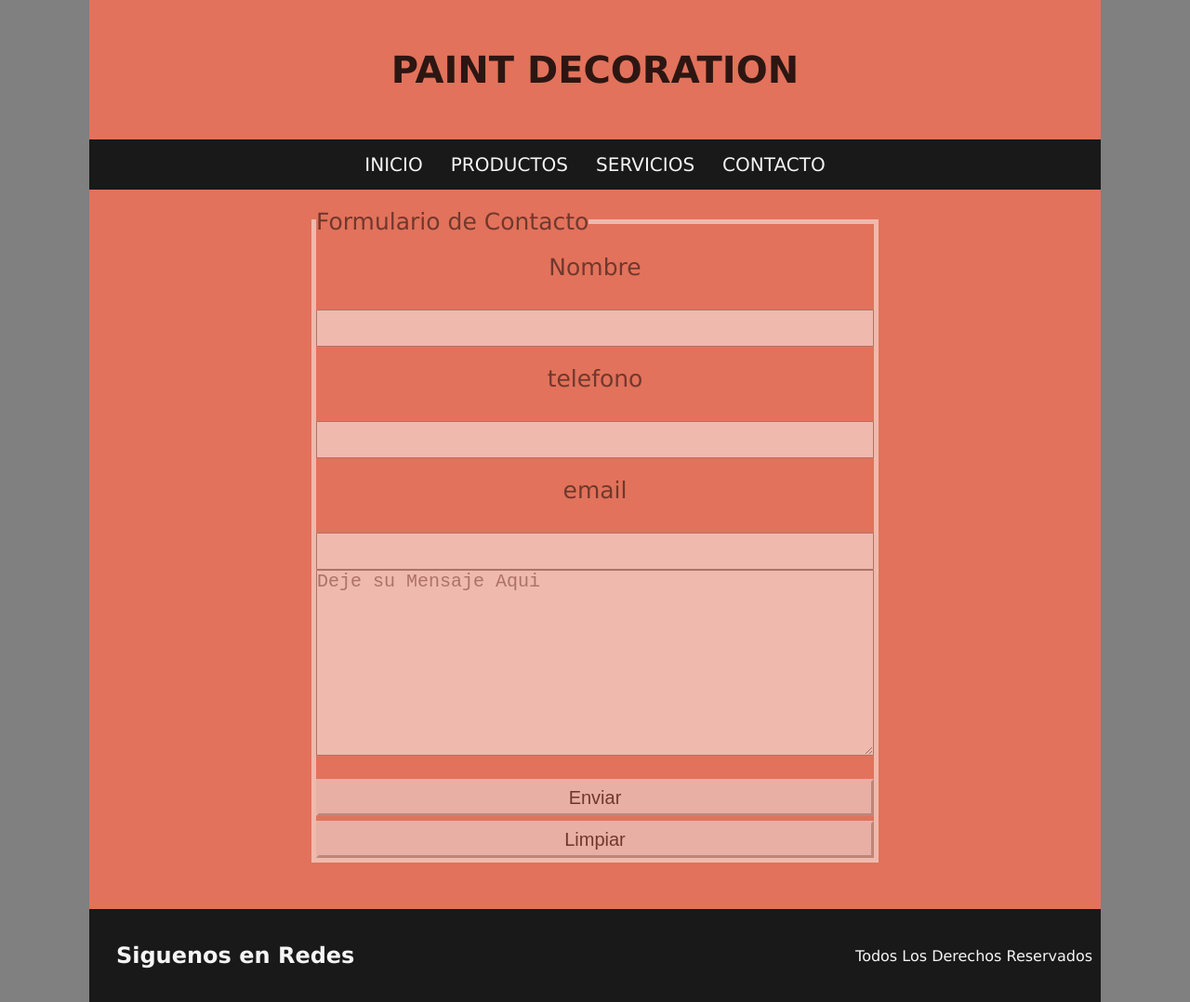
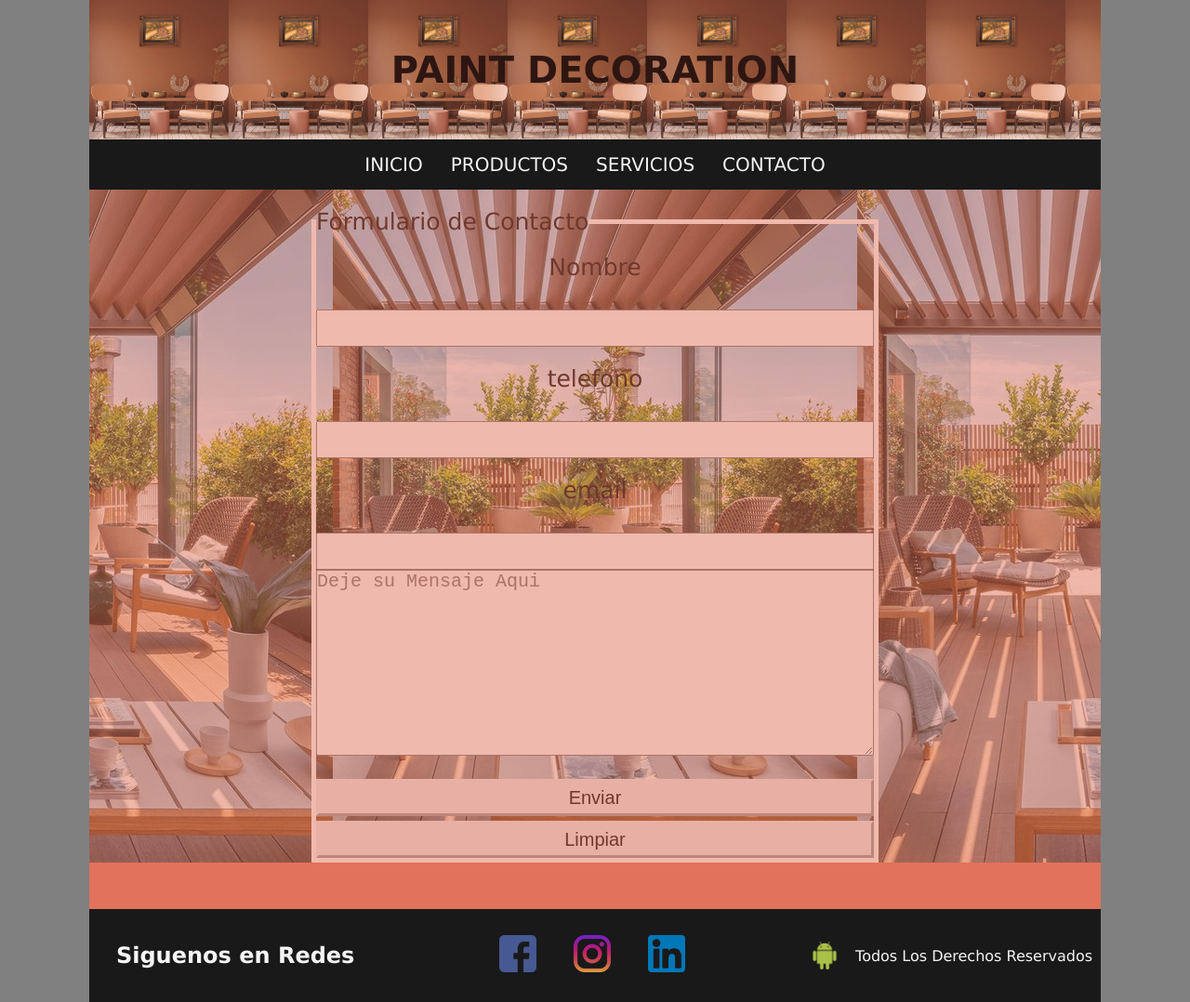
Before and after one commit to Gaddi-LPM/paintdecoration, a plain HTML site: page paginas/contacto.html in a window 1280 px wide. Shown: the whole page at 93% size. Drawn offline with Linux system fonts and the light colour scheme; the site is published under a folder, as on GitHub Pages, so addresses that start at the root find nothing.

Commit message:
reponsive

```diff
--- a/css/contacto.css
+++ b/css/contacto.css
@@ -25,7 +25,7 @@ body {
    grid-area: header;
    width: auto;
    height: 150px;
-   background-image: url(/Imagenes/terracota.jpg);
+   background-image: url(../imagenes/terracota.jpg);
    opacity: 0.8;
    background-repeat: repeat;
    background-size:contain;
@@ -62,7 +62,7 @@ body {
     justify-content: center;
     align-items: center;
     grid-area: section;
-    background-image: url(/Imagenes/articulo3.jpg);
+    background-image: url(../imagenes/articulo3.jpg);
     background-repeat: repeat;
     background-position: center;
     opacity: calc(0.5);
@@ -153,7 +153,7 @@ body {
    margin: 20px;
 }
 
-@media (max-width:368px){
+@media (max-width:165px){
    .contenedor {
       grid-template-areas: "header"
                             "menu"
--- a/css/estilos.css
+++ b/css/estilos.css
@@ -181,7 +181,7 @@ body {
    margin: 20px;
 }
 
-@media (max-width:368px){
+@media (max-width:165px){
    .contenedor {
       grid-template-areas: "header"
                             "menu"
--- a/css/productos.css
+++ b/css/productos.css
@@ -220,7 +220,7 @@ body {
    margin: 20px;
 }
 
-@media (max-width:368px){
+@media (max-width:165px){
    .contenedor {
       grid-template-areas: "header"
                             "menu"
--- a/css/servicios.css
+++ b/css/servicios.css
@@ -208,7 +208,7 @@ body {
    margin: 20px;
 }
 
-@media (max-width:368px){
+@media (max-width:165px){
    .contenedor {
       grid-template-areas: "header"
                             "menu"
--- a/paginas/contacto.html
+++ b/paginas/contacto.html
@@ -48,12 +48,12 @@
         <footer class="footer">
             <h2>Siguenos en Redes</h2>
             <div class="iconos">
-                <i> <img src="/imagenes/facebook.png" alt=""></i>
-                <i> <img src="/imagenes/instagram.png" alt=""></i>
-                <i> <img src="/imagenes/linkedin.png" alt=""></i>
+                <i> <img src="../imagenes/facebook.png" alt=""></i>
+                <i> <img src="../imagenes/instagram.png" alt=""></i>
+                <i> <img src="../imagenes/linkedin.png" alt=""></i>
             </div>
             <div class="androide">
-                <i> <img src="/imagenes/androide.png" alt=""></i>
+                <i> <img src="../imagenes/androide.png" alt=""></i>
              </div>
 
          <copy class="copy">Todos Los Derechos Reservados</copy>
```
